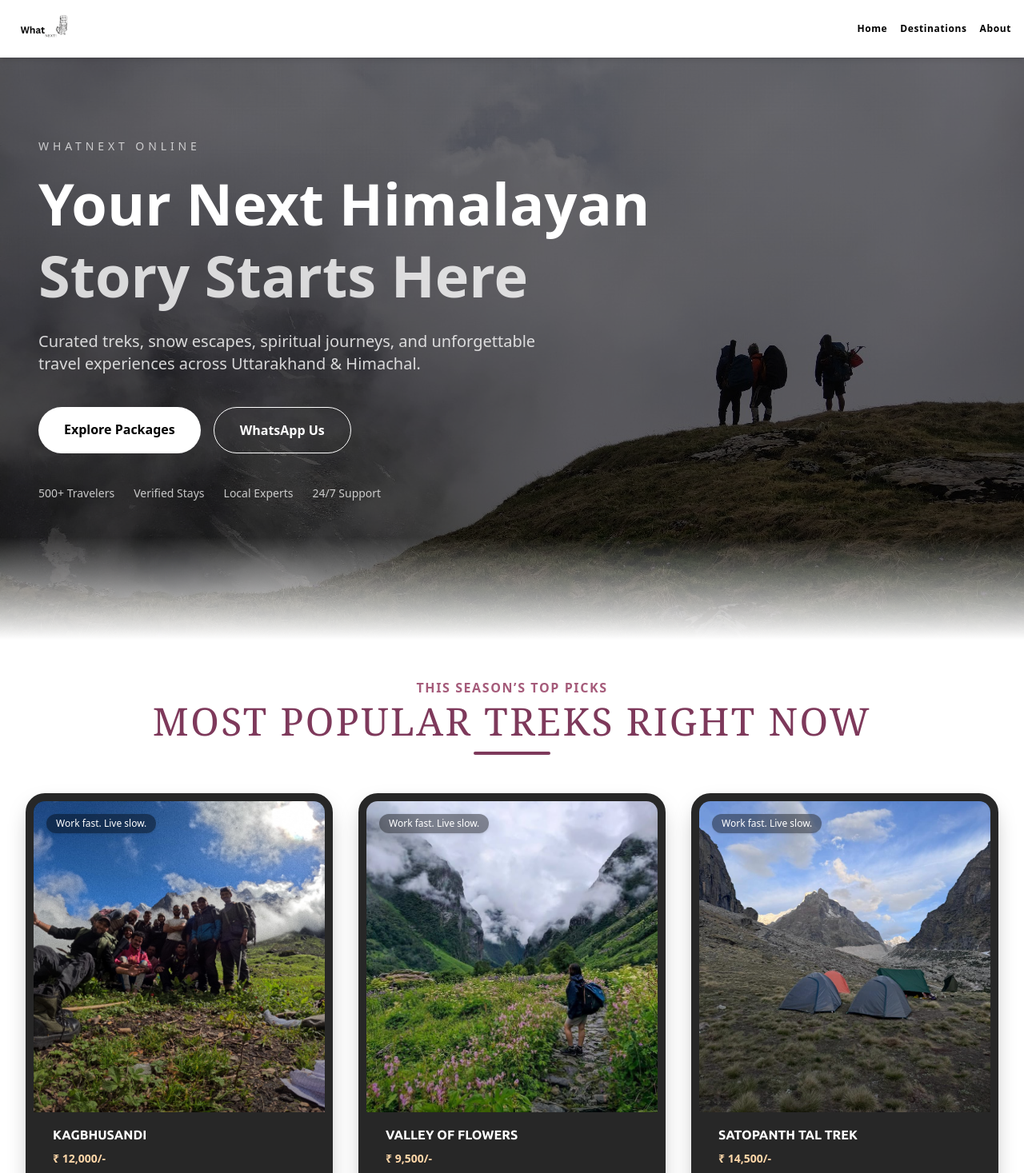
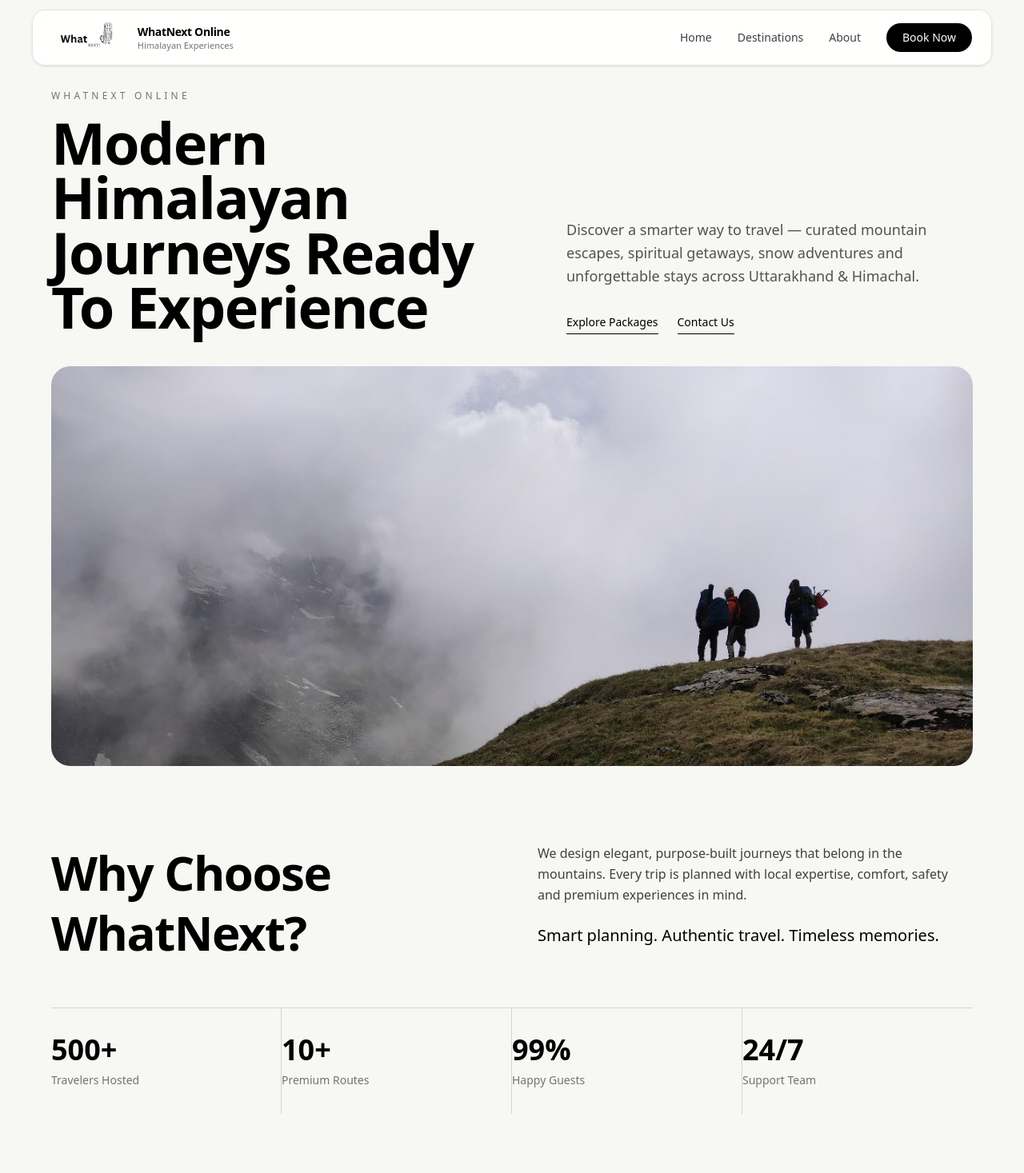
Before and after one commit to blacksnow0/Whatnext, a React (Vite) app in the folder client/: page / in a window 1280 px wide. Shown: the top 1467 px of the page at 80% size. Built offline with nearby package versions, Linux system fonts and the light colour scheme.

Commit message:
HOMEPAGE AND NAVBAR UPDATED

```diff
--- a/client/src/components/Home/Hero.jsx
+++ b/client/src/components/Home/Hero.jsx
@@ -1,66 +1,52 @@
 import { Link } from "react-router-dom";
 import { useEffect, useState } from "react";
 
-import hero1 from "../../assets/images/hero3.jpeg";
 import hero2 from "../../assets/images/trip4.jpeg";
-import hero3 from "../../assets/images/spitiImage.jpeg";
 
 export default function Hero() {
-  const images = [hero1, hero2, hero3];
+  const images = [hero2];
   const [currentImage, setCurrentImage] = useState(0);
 
   useEffect(() => {
-    const slider = setInterval(() => {
+    const timer = setInterval(() => {
       setCurrentImage((prev) => (prev + 1) % images.length);
     }, 5000);
 
-    return () => clearInterval(slider);
-  }, []);
+    return () => clearInterval(timer);
+  }, [images.length]);
 
   return (
-    <section className="relative min-h-screen overflow-hidden bg-black text-white">
-      {/* Background Images */}
-      <div className="absolute inset-0">
-        {images.map((img, index) => (
-          <img
-            key={index}
-            src={img}
-            alt="Himalayan travel"
-            className={`absolute inset-0 w-full h-full object-cover transition-opacity duration-1000 ${
-              currentImage === index ? "opacity-100" : "opacity-0"
-            }`}
-          />
-        ))}
-
-        {/* Overlay */}
-        <div className="absolute inset-0 bg-black/55"></div>
-      </div>
-
-      {/* Content */}
-      <div className="relative z-10 max-w-7xl mx-auto px-6 lg:px-12 min-h-screen flex items-center">
-        <div className="max-w-3xl">
-          {/* Brand */}
-          <p className="uppercase tracking-[0.35em] text-sm text-white/70 mb-4">
+    <section className="bg-[#f7f7f4] text-black pt-20 md:pt-28 pb-14 md:pb-20 px-4 sm:px-6 md:px-10 lg:px-16 overflow-hidden">
+      <div className="max-w-7xl mx-auto">
+        {/* TOP SECTION */}
+        <div className="grid grid-cols-1 lg:grid-cols-2 gap-10 lg:gap-14 items-end">
+          {/* LEFT */}
+          <div>
+            <p className="text-[11px] sm:text-xs uppercase tracking-[0.28em] sm:tracking-[0.35em] text-neutral-500 mb-3 sm:mb-4">
               WhatNext Online
             </p>
 
-          {/* Heading */}
-          <h1 className="text-5xl md:text-7xl font-bold leading-tight">
-            Your Next Himalayan
-            <span className="block text-white/80">Story Starts Here</span>
+            <h1 className="text-4xl sm:text-5xl md:text-6xl lg:text-7xl font-semibold leading-[0.95] tracking-tight">
+              Modern Himalayan
+              <br />
+              Journeys Ready
+              <br />
+              To Experience
             </h1>
+          </div>
 
-          {/* Subtext */}
-          <p className="mt-6 text-lg md:text-xl text-white/80 max-w-2xl">
-            Curated treks, snow escapes, spiritual journeys, and unforgettable
-            travel experiences across Uttarakhand & Himachal.
+          {/* RIGHT */}
+          <div className="lg:pl-10">
+            <p className="text-sm sm:text-base md:text-lg text-neutral-600 leading-relaxed">
+              Discover a smarter way to travel — curated mountain escapes,
+              spiritual getaways, snow adventures and unforgettable stays across
+              Uttarakhand & Himachal.
             </p>
 
-          {/* CTA */}
-          <div className="mt-10 flex flex-col sm:flex-row gap-4">
+            <div className="mt-6 sm:mt-8 flex flex-col sm:flex-row sm:flex-wrap gap-4 sm:gap-6">
               <Link
                 to="/packages"
-              className="px-8 py-4 rounded-full bg-white text-black font-semibold hover:bg-gray-200 transition"
+                className="text-sm font-medium border-b border-black pb-1 w-fit hover:opacity-70 transition"
               >
                 Explore Packages
               </Link>
@@ -68,25 +54,83 @@
               <a
                 href="https://wa.me/91XXXXXXXXXX"
                 target="_blank"
-              rel="noopener noreferrer"
-              className="px-8 py-4 rounded-full border border-white text-white font-semibold hover:bg-white hover:text-black transition"
+                rel="noreferrer"
+                className="text-sm font-medium border-b border-black pb-1 w-fit hover:opacity-70 transition"
               >
-              WhatsApp Us
+                Contact Us
               </a>
-          </div>
-
-          {/* Trust Row */}
-          <div className="mt-10 flex flex-wrap gap-6 text-sm text-white/75">
-            <span>500+ Travelers</span>
-            <span>Verified Stays</span>
-            <span>Local Experts</span>
-            <span>24/7 Support</span>
             </div>
           </div>
         </div>
 
-      {/* Bottom Fade */}
-      <div className="absolute bottom-0 left-0 w-full h-32 bg-gradient-to-t from-white to-transparent"></div>
+        {/* IMAGE */}
+        <div className="mt-8 sm:mt-10 rounded-2xl sm:rounded-3xl overflow-hidden relative h-[240px] sm:h-[340px] md:h-[420px] lg:h-[500px]">
+          {images.map((img, index) => (
+            <img
+              key={index}
+              src={img}
+              alt="Himalayan destination"
+              className={`absolute inset-0 w-full h-full object-cover transition-opacity duration-1000 ${
+                currentImage === index ? "opacity-100" : "opacity-0"
+              }`}
+            />
+          ))}
+        </div>
+
+        {/* SECOND SECTION */}
+        <div className="grid grid-cols-1 lg:grid-cols-2 gap-10 lg:gap-16 mt-14 sm:mt-20 lg:mt-24">
+          <div>
+            <h2 className="text-4xl sm:text-5xl md:text-6xl font-semibold leading-tight tracking-tight">
+              Why Choose
+              <br />
+              WhatNext?
+            </h2>
+          </div>
+
+          <div>
+            <p className="text-sm sm:text-base text-neutral-700 leading-relaxed">
+              We design elegant, purpose-built journeys that belong in the
+              mountains. Every trip is planned with local expertise, comfort,
+              safety and premium experiences in mind.
+            </p>
+
+            <p className="mt-5 sm:mt-6 text-lg sm:text-xl font-medium leading-snug">
+              Smart planning. Authentic travel. Timeless memories.
+            </p>
+          </div>
+        </div>
+
+        {/* STATS */}
+        <div className="grid grid-cols-2 md:grid-cols-4 mt-12 sm:mt-14 border-t border-neutral-300">
+          <div className="py-6 sm:py-8 pr-3 border-r border-b md:border-b-0 border-neutral-300">
+            <h3 className="text-3xl sm:text-4xl font-semibold">500+</h3>
+            <p className="text-xs sm:text-sm text-neutral-500 mt-2">
+              Travelers Hosted
+            </p>
+          </div>
+
+          <div className="py-6 sm:py-8 pl-3 md:pl-0 md:px-6 border-b md:border-b-0 md:border-r border-neutral-300">
+            <h3 className="text-3xl sm:text-4xl font-semibold">10+</h3>
+            <p className="text-xs sm:text-sm text-neutral-500 mt-2">
+              Premium Routes
+            </p>
+          </div>
+
+          <div className="py-6 sm:py-8 pr-3 border-r border-neutral-300">
+            <h3 className="text-3xl sm:text-4xl font-semibold">99%</h3>
+            <p className="text-xs sm:text-sm text-neutral-500 mt-2">
+              Happy Guests
+            </p>
+          </div>
+
+          <div className="py-6 sm:py-8 pl-3 md:pl-0 md:px-6">
+            <h3 className="text-3xl sm:text-4xl font-semibold">24/7</h3>
+            <p className="text-xs sm:text-sm text-neutral-500 mt-2">
+              Support Team
+            </p>
+          </div>
+        </div>
+      </div>
     </section>
   );
 }
--- a/client/src/components/Navbar.jsx
+++ b/client/src/components/Navbar.jsx
@@ -1,24 +1,133 @@
 import { Link } from "react-router-dom";
+import { useState } from "react";
 import logo from "../assets/images/whatnextlogo (1).png";
 
 export default function Navbar() {
+  const [menuOpen, setMenuOpen] = useState(false);
+
+  const closeMenu = () => setMenuOpen(false);
+
   return (
-    <nav className="flex fixed w-full top-0 z-50 justify-between items-center p-4 shadow-md bg-white">
-      <Link to="/" className="hover:text-[#88542f]">
-        <img src={logo} alt="What Next logo" className="h-10 w-auto" />
+    <header className="fixed top-0 left-0 w-full z-50 px-4 sm:px-6 lg:px-10 pt-3">
+      <nav className="max-w-7xl mx-auto bg-white/90 backdrop-blur-md border border-neutral-200 rounded-2xl shadow-sm">
+        <div className="flex items-center justify-between px-4 sm:px-6 py-3">
+          {/* LOGO */}
+          <Link
+            to="/"
+            onClick={closeMenu}
+            className="flex items-center gap-3 shrink-0"
+          >
+            <img
+              src={logo}
+              alt="WhatNext Online logo"
+              className="h-10 sm:h-11 w-auto object-contain"
+            />
+
+            <div className="hidden sm:block leading-tight">
+              <p className="text-sm font-semibold tracking-tight">
+                WhatNext Online
+              </p>
+              <p className="text-[11px] text-neutral-500">
+                Himalayan Experiences
+              </p>
+            </div>
           </Link>
 
-      <div className="space-x-4 text-xs tracking-wider font-semibold">
-        <Link to="/" className="hover:text-[#88542f]">
+          {/* DESKTOP MENU */}
+          <div className="hidden md:flex items-center gap-8 text-sm font-medium text-neutral-700">
+            <Link to="/" className="hover:text-black transition">
               Home
             </Link>
-        <Link to="/destinations" className="hover:text-[#88542f]">
+
+            <Link
+              to="/destinations"
+              className="hover:text-black transition"
+            >
               Destinations
             </Link>
-        <Link to="/about" className="hover:text-[#88542f]">
+
+            <Link to="/about" className="hover:text-black transition">
               About
             </Link>
+
+            <a
+              href="https://wa.me/91XXXXXXXXXX"
+              target="_blank"
+              rel="noreferrer"
+              className="px-5 py-2 rounded-full bg-black text-white hover:opacity-90 transition"
+            >
+              Book Now
+            </a>
+          </div>
+
+          {/* MOBILE BUTTON */}
+          <button
+            onClick={() => setMenuOpen(!menuOpen)}
+            className="md:hidden h-10 w-10 flex items-center justify-center rounded-full border border-neutral-300"
+            aria-label="Toggle menu"
+          >
+            <div className="space-y-1.5">
+              <span
+                className={`block h-[2px] w-5 bg-black transition ${
+                  menuOpen ? "rotate-45 translate-y-[7px]" : ""
+                }`}
+              />
+              <span
+                className={`block h-[2px] w-5 bg-black transition ${
+                  menuOpen ? "opacity-0" : ""
+                }`}
+              />
+              <span
+                className={`block h-[2px] w-5 bg-black transition ${
+                  menuOpen ? "-rotate-45 -translate-y-[7px]" : ""
+                }`}
+              />
+            </div>
+          </button>
+        </div>
+
+        {/* MOBILE MENU */}
+        <div
+          className={`md:hidden overflow-hidden transition-all duration-300 ${
+            menuOpen ? "max-h-80 border-t border-neutral-200" : "max-h-0"
+          }`}
+        >
+          <div className="px-4 pb-4 pt-3 flex flex-col gap-4 text-sm font-medium text-neutral-700">
+            <Link
+              to="/"
+              onClick={closeMenu}
+              className="py-2 hover:text-black transition"
+            >
+              Home
+            </Link>
+
+            <Link
+              to="/destinations"
+              onClick={closeMenu}
+              className="py-2 hover:text-black transition"
+            >
+              Destinations
+            </Link>
+
+            <Link
+              to="/about"
+              onClick={closeMenu}
+              className="py-2 hover:text-black transition"
+            >
+              About
+            </Link>
+
+            <a
+              href="https://wa.me/91XXXXXXXXXX"
+              target="_blank"
+              rel="noreferrer"
+              className="mt-2 text-center px-5 py-3 rounded-full bg-black text-white"
+            >
+              Book Now
+            </a>
+          </div>
         </div>
       </nav>
+    </header>
   );
 }
```
Lines whose indentation alone changed are shown as unchanged.
